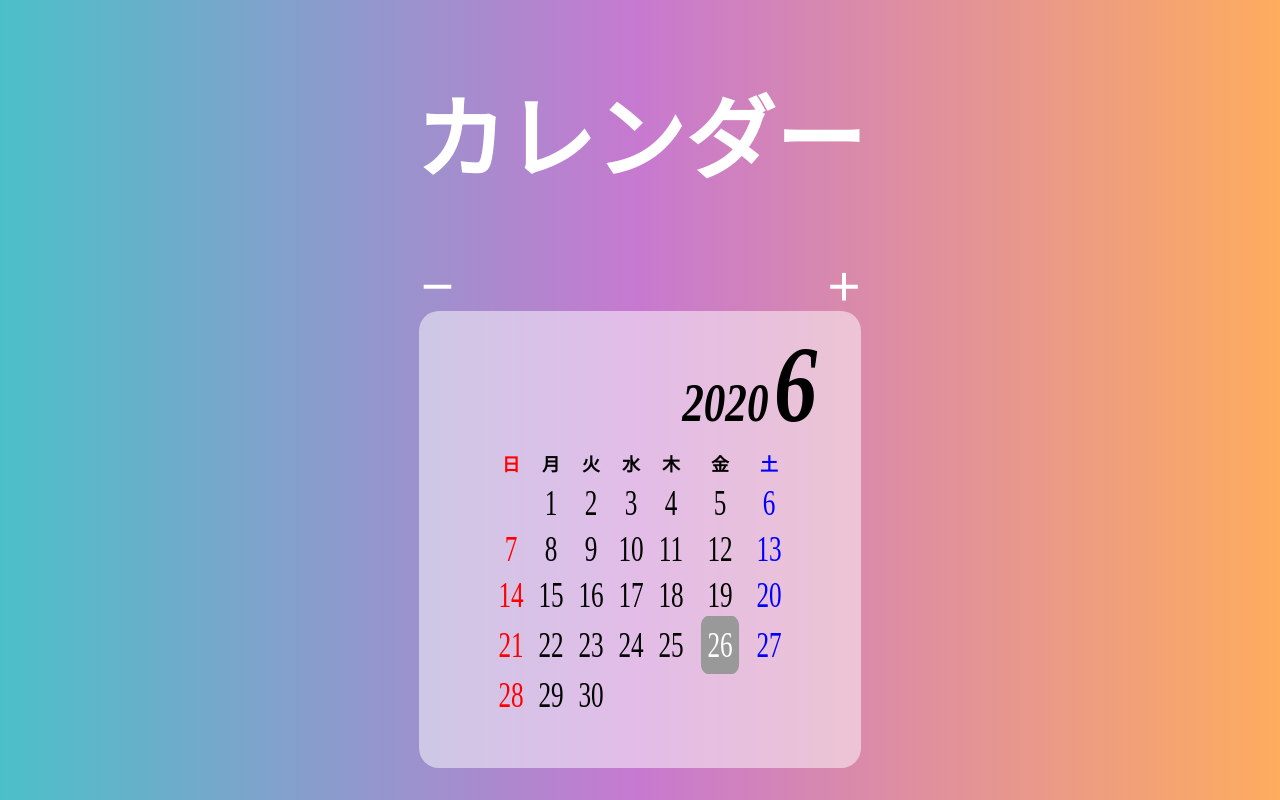
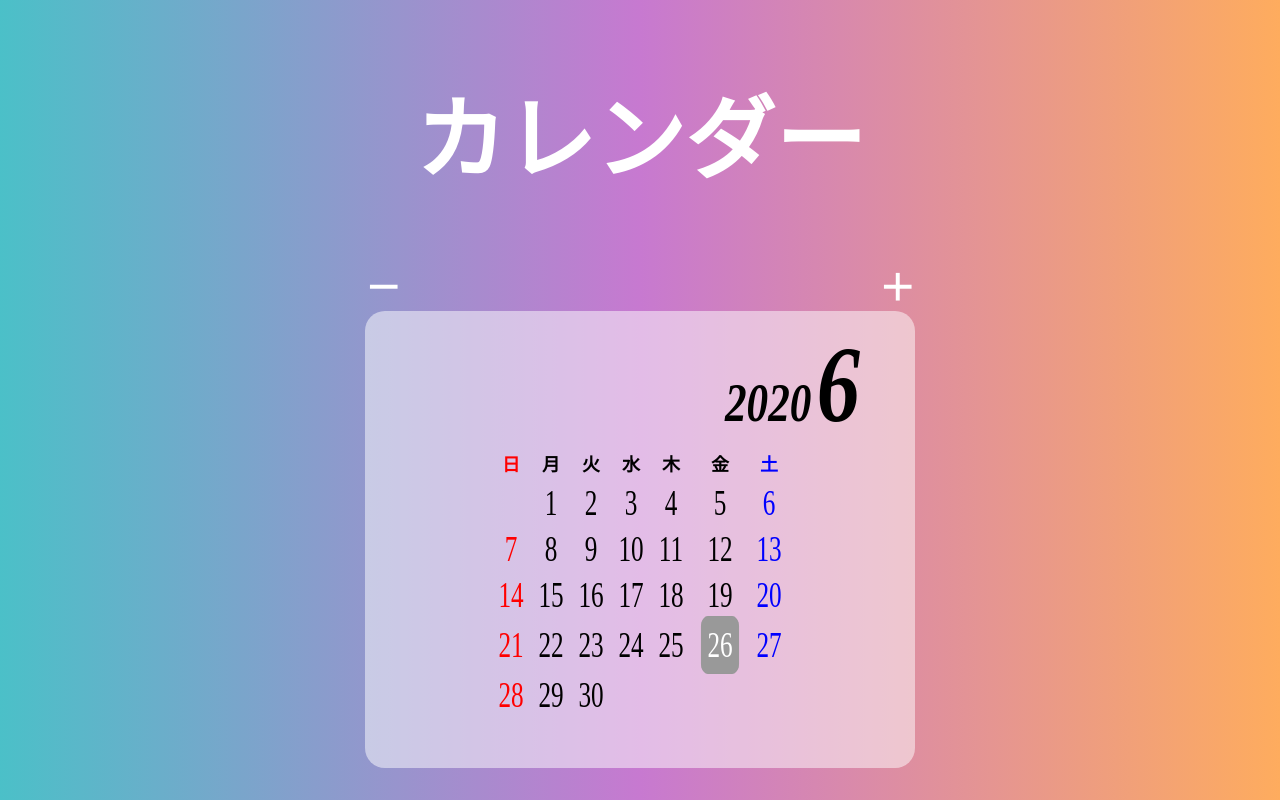
Before and after one commit to papico328/calendar, a plain HTML site: page index.html in a window 1280 px wide. Drawn offline with nearby package versions, Linux system fonts and the light colour scheme; a web font is replaced by a local one.

Commit message:
Update stylesheet.css

```diff
--- a/stylesheet.css
+++ b/stylesheet.css
@@ -24,7 +24,7 @@ h1 {
 }
 
 .button {
-  width: 35%;
+  width: 550px;
   color: #fff;
   font-weight: bold;
   display:flex;
@@ -44,7 +44,7 @@ h1 {
 
 .calender-wrapper {
   background-color: rgba(255,255,255,0.5);
-  width: 35%;
+  width: 550px;
   border-radius: 20px;
   padding-top: 1%;
   padding-bottom: 2%;
```
